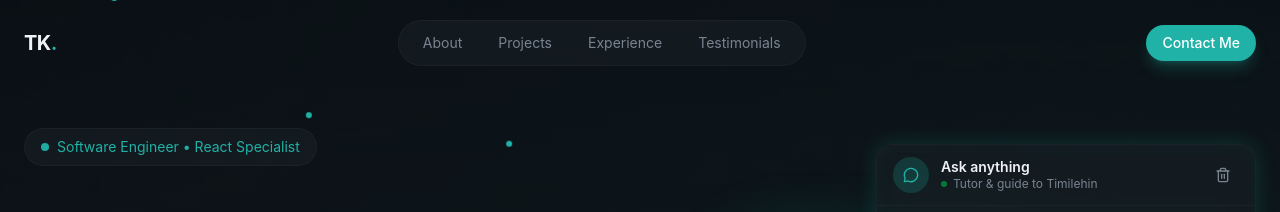
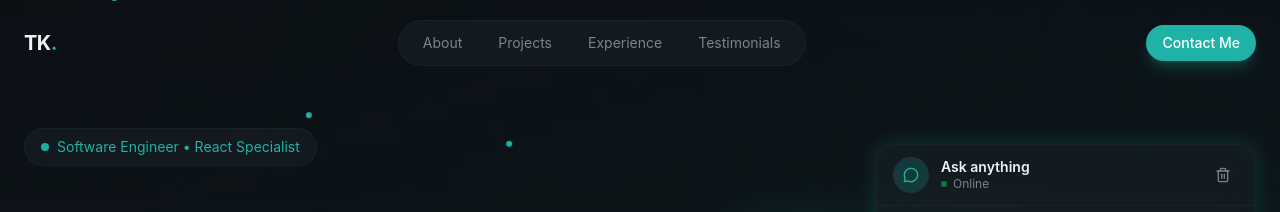
Before and after one commit to OluwatimilehinK/Oluwatimiilehin, a React (Vite) app: page / in a window 1280 px wide. Both pictures are taken after a click on the button 1228 px from the left and 748 px from the top of the page. Shown: the top 212 px of the page. Built offline with nearby package versions, Linux system fonts and the light colour scheme.

Commit message:
updated my UI

```diff
--- a/src/components/ChatWidget.jsx
+++ b/src/components/ChatWidget.jsx
@@ -216,7 +216,7 @@ const ChatWidget = () => {
               <p className="text-sm font-semibold leading-tight">Ask anything</p>
               <p className="text-xs text-muted-foreground flex items-center gap-1.5">
                 <span className="w-1.5 h-1.5 bg-green-500 rounded-full animate-pulse" />
-                Tutor & guide to Timilehin
+                Online
               </p>
             </div>
             <button
```
Also changed, not shown: 1 other file (tests, documents, lock files or other folders).
